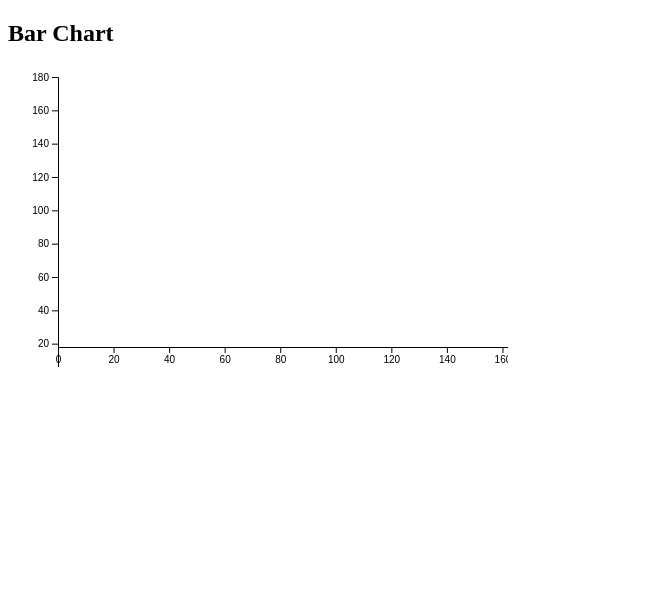
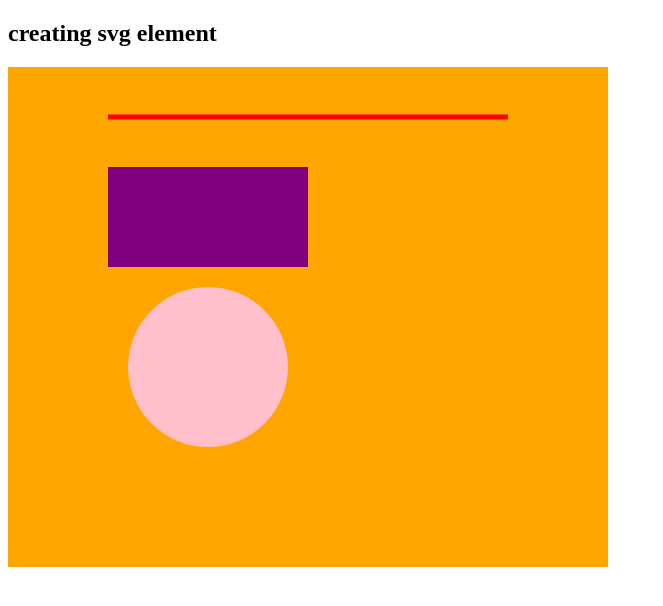
Before and after one commit to jay2452/d3-beginning, a plain HTML site: page index.html in a window 1280 px wide. Shown: the whole page, without its empty margins (0-663 px from the left). Drawn offline with nearby package versions, Linux system fonts and the light colour scheme.

Commit message:
creating svg elements

```diff
--- /dev/null
+++ b/createSVG.js
@@ -0,0 +1,28 @@
+var svgWidth = 600;
+var svgHeight = 500;
+
+var svg = d3.select('svg')
+			.attr('width', svgWidth)
+			.attr('height', svgHeight)
+			.attr('class', 'svg-container');
+
+var line = svg.append('line')
+			.attr('x1', 100)
+			.attr('x2', 500)
+			.attr('y1', 50)
+			.attr('y2', 50)
+			.attr('stroke', 'red')
+			.attr('stroke-width', 5);
+
+var rect = svg.append('rect')
+			.attr('x', 100)
+			.attr('y', 100)
+			.attr('width', 200)
+			.attr('height', 100)
+			.attr('fill', 'purple');
+
+var circle = svg.append('circle')
+			.attr('cx', 200)
+			.attr('cy', 300)
+			.attr('r', 80)
+			.attr('fill', 'pink');
--- a/index.html
+++ b/index.html
@@ -8,12 +8,13 @@
 
 	<!-- <h1>D3 start</h1> -->
 
-	<h2>Bar Chart</h2>
+	<!-- <h2>Bar Chart</h2> -->
+	<h2>creating svg element</h2>
 	<svg></svg>
 
 	<script src="https://d3js.org/d3.v5.min.js"></script>
 	<!-- <script type="text/javascript" src="./main.js"></script> -->
 	<!-- <script type="text/javascript" src="./barChart.js"></script> -->
-	<script type="text/javascript" src="./axis.js"></script>
+	<script type="text/javascript" src="./createSVG.js"></script>
 </body>
 </html>
--- a/main.css
+++ b/main.css
@@ -0,0 +1,3 @@
+.svg-container {
+	background-color: orange;
+}
```
